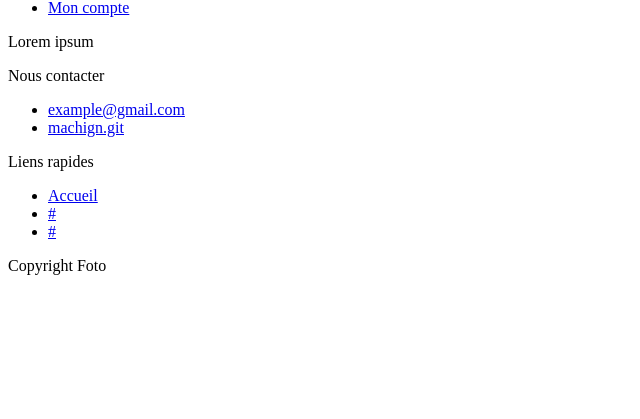
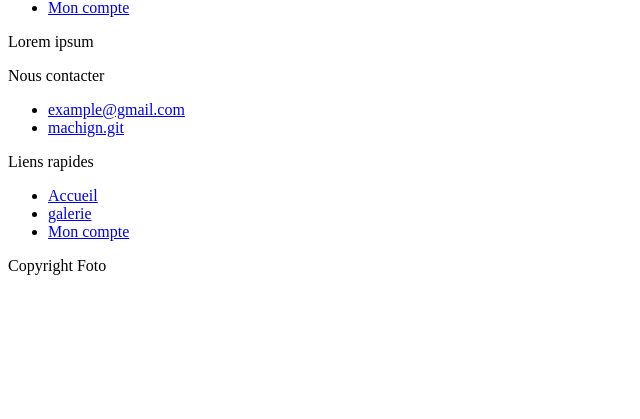
Before and after one commit to eli-ott/foto_cubes, a PHP site: template View/base.php in a window 1280 px wide. Shown: the part 381-800 px from the top of the page, without its empty margins (0-640 px from the left). Run offline with PHP 8.4, Linux system fonts and the light colour scheme; the template is opened without the code that fills it, so the values that code supplies are empty.

Commit message:
fix erreur href

```diff
--- a/View/layouts/footer.php
+++ b/View/layouts/footer.php
@@ -11,9 +11,9 @@
         <div>
             <p class="title">Liens rapides</p>
             <ul>
-                <li><a href="./">Accueil</a></li>
-                <li><a href="#">#</a></li>
-                <li><a href="#">#</a></li>
+                <li><a href="accueil">Accueil</a></li>
+                <li><a href="galerie">galerie</a></li>
+                <li><a href="profil">Mon compte</a></li>
             </ul>
         </div>
     </div>
--- a/View/layouts/nav.php
+++ b/View/layouts/nav.php
@@ -4,7 +4,7 @@
         <p>Foto</p>
     </a>
     <ul class="menu">
-        <li><a href="gallerie">Galerie</a></li>
+        <li><a href="galerie">Galerie</a></li>
         <li><a href="profil">Mon compte</a></li>
     </ul>
 </nav>
--- a/index.php
+++ b/index.php
@@ -17,7 +17,7 @@ try {
         case 'accueil':
             echo 'this is test';
             break;
-        case 'gallerie':
+        case 'galerie':
             echo 'this is test';
             break;
         case 'profil':
```
